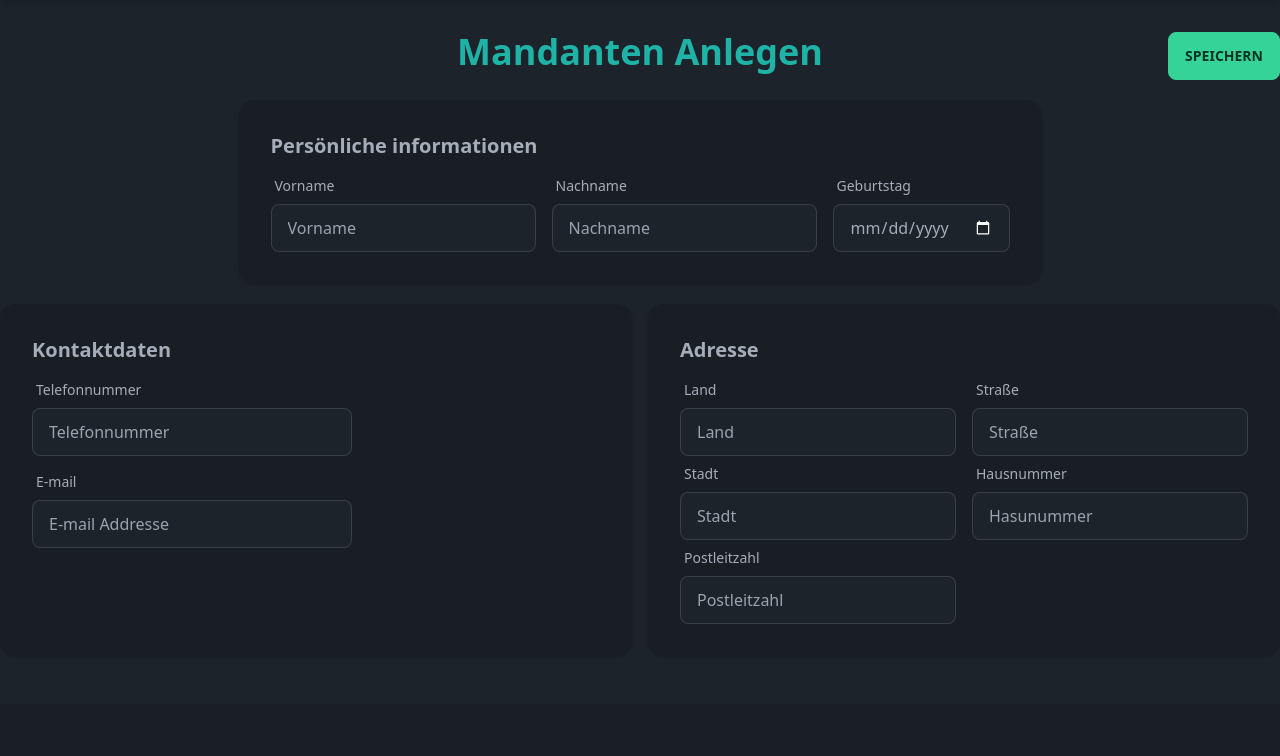
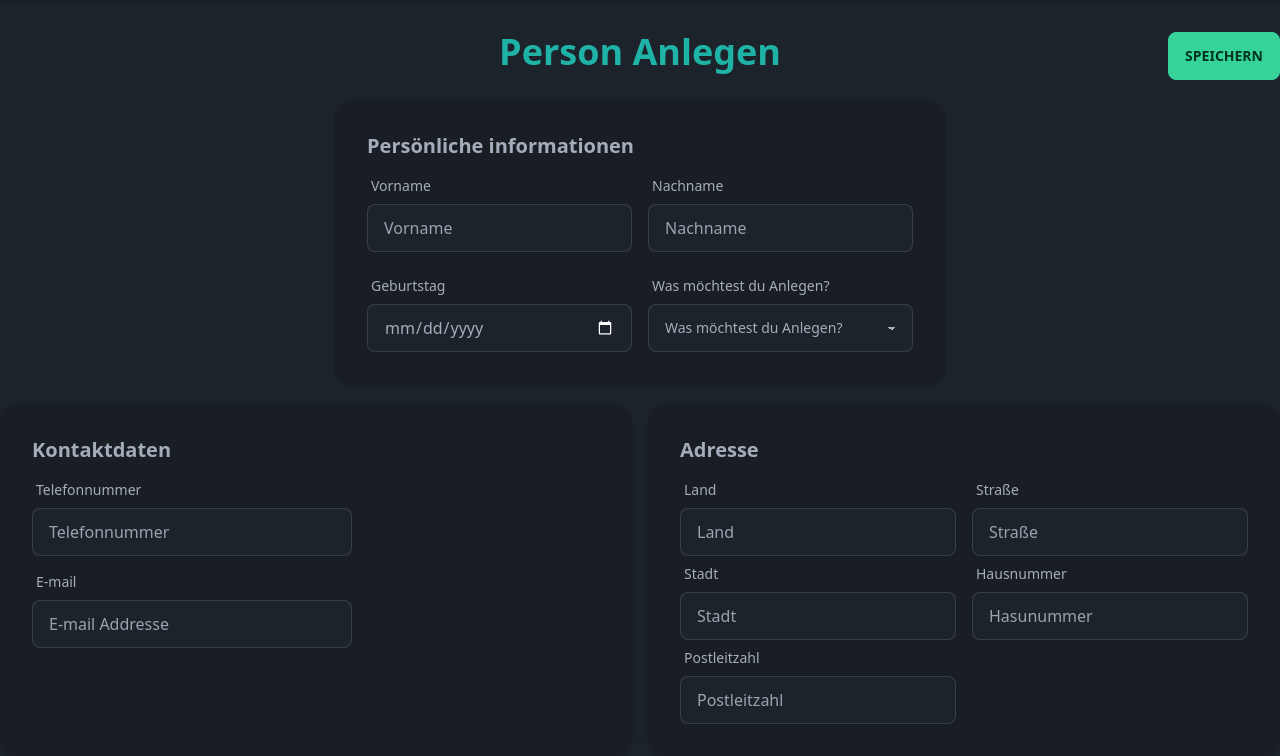
Before and after one commit to bigomato/client-management, a Flask app: page /clients/create in a window 1280 px wide. Shown: the part 96-852 px from the top of the page. Before the commit the page ends 720 px from the top, so only its background shows below. Run offline with Flask 3, Linux system fonts and the light colour scheme; some libraries are stand-ins or nearby versions.

Commit message:
Changed create client, Added selectable role

```diff
--- a/app/templates/clients.html
+++ b/app/templates/clients.html
@@ -17,7 +17,7 @@
         </div>
     </div>
     <div class="text-end">
-        <a href="{{ url_for('clients.create_client')}}" class="btn btn-base-content">Mandanten Anlegen</a>
+        <a href="{{ url_for('clients.create_client',type='client')}}" class="btn btn-base-content">Mandanten Anlegen</a>
     </div>
 </div>
 {{ feedback("Mandant", "Mandanten", search, clients) }}
--- a/app/templates/create_client.html
+++ b/app/templates/create_client.html
@@ -11,7 +11,7 @@
         </div>
         <div>
             <div class="text-4xl font-bold text-accent text-center">
-                Mandanten Anlegen
+                Person Anlegen
             </div>
         </div>
         <div class="text-end">
@@ -22,16 +22,25 @@
     <div class="card w-fit mt-5 mx-auto shadow bg-base-200">
         <div class="card-body">
             <h2 class="card-title">Persönliche informationen</h2>
-            <div class="flex flex-row gap-4">
-                <div class="flex flex-col">
+            <div class="grid grid-cols-2 gap-4 ">
+                <div class="grid-cols-2 flex-col">
                     {{forminput(form.name)}}
                 </div>
-                <div class="flex flex-col">
+                <div class="grid-cols-2 flex-col">
                     {{forminput(form.surname)}}
                 </div>
-                <div class="flex flex-col">
+                <div class="grid-cols-2 ">
                     {{forminput(form.birthdate)}}
                 </div>
+                <div class="form-control">
+                    <label class="label label-text">Was möchtest du Anlegen?</label>
+                    <select class="select select-bordered w-full max-w-xs" name="lawyer_or_client">
+                        <option disabled selected>Was möchtest du Anlegen?</option>
+                        <option {% if type=="lawyer" %} selected {% endif %} value="lawyer">Anwalt</option>
+                        <option {% if type=="client" %} selected {% endif %} value="client">Mandant</option>
+                    </select>
+                </div>
+
             </div>
         </div>
     </div>
--- a/app/templates/lawyers.html
+++ b/app/templates/lawyers.html
@@ -17,7 +17,7 @@
         </div>
     </div>
     <div class="text-end">
-        <a href="" class="btn btn-base-content">Anwalt Anlegen</a>
+        <a href=" {{url_for('clients.create_client',type='lawyer')}}" class="btn btn-base-content">Anwalt Anlegen</a>
     </div>
 </div>
 {{ feedback("Anwalt", "Anwälte", search, lawyers) }}
--- a/app/views/clients.py
+++ b/app/views/clients.py
@@ -35,8 +35,9 @@ def clients_page():
 
 @clients.route("/clients/create", methods=["GET", "POST"])
 def create_client():
+    type = request.args.get("type")
     form = CreateClientForm()
-    if form.validate_on_submit():
+    if request.form.get("lawyer_or_client") == "client" and form.validate_on_submit():
         print("Hi")
         a = Address(
             city=form.city.data,
@@ -64,4 +65,33 @@ def create_client():
         db.session.add_all([a, p, ci])
         db.session.commit()
         print("a, p, ci", a, p, ci)
-    return render_template("create_client.html", form=form)
+
+    elif request.form.get("lawyer_or_client") == "lawyer" and form.validate_on_submit():
+        a = Address(
+            city=form.city.data,
+            street=form.street.data,
+            house_number=form.house_number.data,
+            zip_code=form.zip_code.data,
+            country=form.country.data,
+        )
+
+        p = Person(
+            name=form.name.data,
+            surname=form.surname.data,
+            birthdate=form.birthdate.data,
+            our_lawyer=True,
+            address=a,
+        )
+
+        ci = ContactInfo(
+            phone_number=form.phone_number.data,
+            email=form.email.data,
+            person=p,
+        )
+
+        print("a, p, ci", a, p, ci)
+        db.session.add_all([a, p, ci])
+        db.session.commit()
+        print("a, p, ci", a, p, ci)
+
+    return render_template("create_client.html", form=form, type=type)
```
